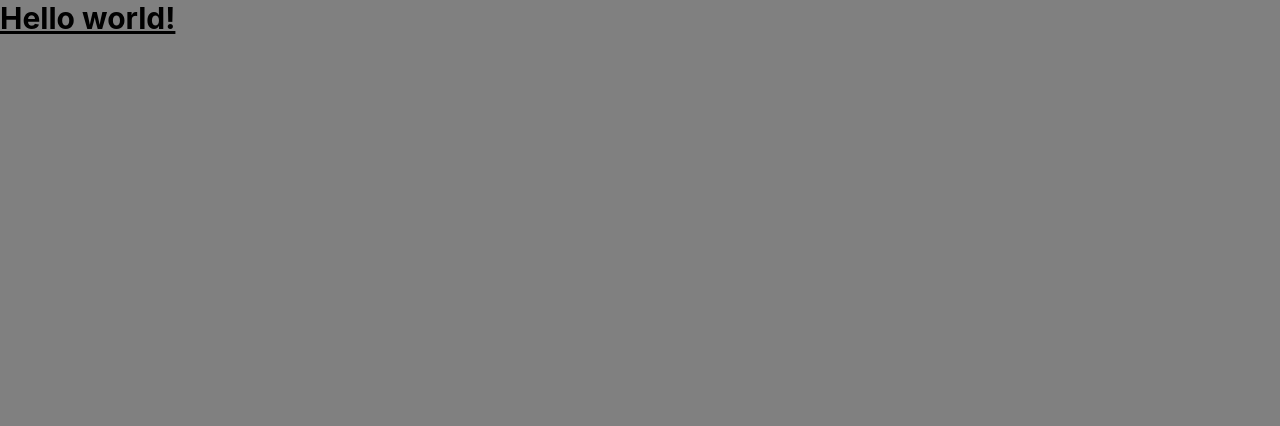
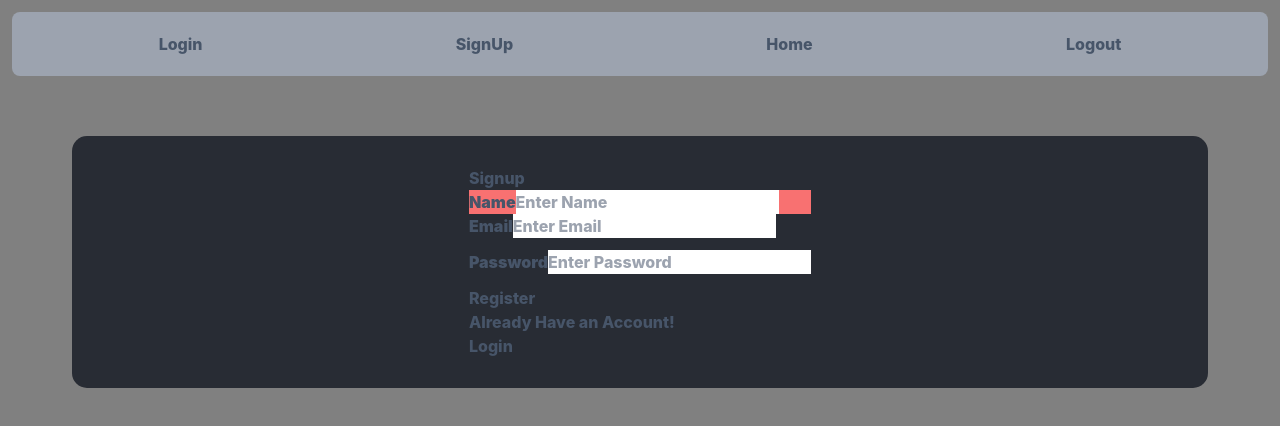
Before and after one commit to sabby74/own-login-signup-mern-frontend, a React (Create React App) app: page /signup in a window 1280 px wide. Shown: the top 426 px of the page. Built offline with nearby package versions, Linux system fonts and the light colour scheme.

Commit message:
good but not wrkng

```diff
--- a/package.json
+++ b/package.json
@@ -6,9 +6,12 @@
     "@testing-library/jest-dom": "^5.17.0",
     "@testing-library/react": "^13.4.0",
     "@testing-library/user-event": "^13.5.0",
+    "axios": "^1.5.1",
     "react": "^18.2.0",
     "react-dom": "^18.2.0",
+    "react-router-dom": "^6.16.0",
     "react-scripts": "5.0.1",
+    "sass": "^1.68.0",
     "web-vitals": "^2.1.4"
   },
   "scripts": {
--- a/src/App.css
+++ b/src/App.css
@@ -11,6 +11,27 @@
   .App-logo {
     animation: App-logo-spin infinite 20s linear;
   }
+}
+.login{
+  display: flex;
+  flex-direction: column;
+  align-items: center;
+  justify-content: center;
+  background-color: #282c34;
+  padding: 30px;
+  margin: 60px 60px 150px 60px;
+  border-radius: 15px;
+
+}
+.signup{
+  display: flex;
+  flex-direction: column;
+  align-items: center;
+  justify-content: center;
+  background-color: #282c34;
+  padding: 30px;
+  margin: 60px 60px 150px 60px;
+  border-radius: 15px;
 }
 
 .App-header {
--- a/src/App.js
+++ b/src/App.js
@@ -1,7 +1,16 @@
+import './App.css';
+import Header from './components/Header';
+import { Outlet } from 'react-router-dom';
+
 export default function App() {
   return (
-    <h1 className="text-3xl font-bold underline">
-      Hello world!
+    <h1 className="bg-gray-400 h-16 m-3 pb-4 font-extrabold rounded-lg text-slate-600 items-center">
+
+      <Header />
+      <Outlet />
+
+
+
     </h1>
   )
 }
--- /dev/null
+++ b/src/components/Header.jsx
@@ -0,0 +1,28 @@
+import React from 'react'
+import { Link } from 'react-router-dom'
+import { useNavigate } from 'react-router-dom'
+
+const Header = () => {
+  const navigate = useNavigate();
+  return (
+    <nav className="flex flex-row justify-around p-5 mb-6 " >
+
+        <Link className="hover:italic" to="/login">
+          <div>Login</div>
+        </Link>
+        <Link className="hover:italic" to="/signup">
+          <div>SignUp</div>
+        </Link>
+        <Link className="hover:italic" to="/home">
+          <div>Home</div>
+        </Link>
+
+
+        <button className="hover:italic" onClick={() => navigate("/home")}>
+        Logout
+      </button>
+      </nav>
+  )
+}
+
+export default Header
--- a/src/index.js
+++ b/src/index.js
@@ -1,13 +1,14 @@
 import React from 'react';
 import ReactDOM from 'react-dom/client';
 import './index.css';
-import App from './App';
 import reportWebVitals from './reportWebVitals';
+import { RouterProvider } from "react-router-dom"
+import router from "./router"
 
 const root = ReactDOM.createRoot(document.getElementById('root'));
 root.render(
   <React.StrictMode>
-    <App />
+     <RouterProvider router={router} />
   </React.StrictMode>
 );
 
--- /dev/null
+++ b/src/pages/Home.jsx
@@ -0,0 +1,9 @@
+import React from 'react'
+
+const Home = () => {
+  return (
+    <div>Home</div>
+  )
+}
+
+export default Home
--- /dev/null
+++ b/src/pages/Login.jsx
@@ -0,0 +1,66 @@
+import { useState } from "react";
+import { Link } from "react-router-dom";
+import axios from "axios";
+import { useNavigate } from "react-router-dom";
+
+function Login() {
+  const [email, setEmail] = useState();
+  const [password, setPassword] = useState();
+  const navigate = useNavigate();
+
+  const handleSubmit = (e) => {
+    e.preventDefault();
+    axios
+      .post("https://own-loginsignup-mern.onrender.com/login", {
+        email,
+        password,
+      })
+      .then((result) => {
+        console.log(result);
+        if (result.data === "success") {
+          navigate("/home");
+        }
+      })
+      .catch((err) => console.log(err));
+  };
+
+  return (
+    <div className="login">
+      <div className="bg-yellow-200">
+        <h2>Login</h2>
+        <form onSubmit={handleSubmit}>
+          <div className="bg-green-200">
+            <label htmlFor="email">
+              <strong>Email</strong>
+            </label>
+            <input
+              type="email"
+              placeholder="Enter Email"
+              name="email"
+              onChange={(e) => setEmail(e.target.value)}
+            />
+          </div>
+          <div className="bg-red-300 h-12">
+            <label htmlFor="password">
+              <strong>Password</strong>
+            </label>
+            <input
+              type="password"
+              placeholder="Enter Password"
+              name="password"
+              onChange={(e) => setPassword(e.target.value)}
+            />
+          </div>
+          <button type="submit" className="">
+            Login
+          </button>
+        </form>
+        <br />
+        <p>Create an Account here </p>
+        <Link to="/signup">Signup</Link>
+      </div>
+    </div>
+  );
+}
+
+export default Login;
--- /dev/null
+++ b/src/pages/Show.jsx
@@ -0,0 +1,9 @@
+import React from 'react'
+
+const Show = () => {
+  return (
+    <div>Show</div>
+  )
+}
+
+export default Show
--- /dev/null
+++ b/src/pages/Signup.jsx
@@ -0,0 +1,81 @@
+import { useState } from "react";
+import { Link } from "react-router-dom";
+import axios from "axios";
+import { useNavigate } from "react-router-dom";
+
+function Signup() {
+  const [name, setName] = useState("");
+  const [email, setEmail] = useState("");
+  const [password, setPassword] = useState("");
+const navigate = useNavigate()
+
+  const handleSubmit = (e) => {
+    e.preventDefault()
+    axios.post("https://own-loginsignup-mern.onrender.com/signup", {name , email , password})
+.then (result => {console.log(result)
+    navigate('/login')
+
+})
+    .catch(err => console.log(err))
+  }
+  return (
+    <div className="signup">
+      <div className="">
+        <h2>Signup</h2>
+        <form onSubmit={handleSubmit}>
+          <div className="bg-red-400 flex">
+            <label htmlFor="name">
+              <strong>Name</strong>
+            </label>
+            <input
+              type="text"
+              placeholder="Enter Name"
+              autoComplete="off"
+              name="name"
+              className=""
+              onChange={(e) => setName(e.target.value)}
+            />
+          </div>
+          <div className="mb-3">
+            <label htmlFor="email">
+              <strong>Email</strong>
+            </label>
+            <input
+              type="text"
+              placeholder="Enter Email"
+              autoComplete="off"
+              name="email"
+              className=""
+              onChange={(e) => setEmail(e.target.value)}
+            />
+          </div>
+          <div className="mb-3">
+            <label htmlFor="password">
+              <strong>Password</strong>
+            </label>
+            <input
+              type="password"
+              placeholder="Enter Password"
+              autoComplete="off"
+              name="password"
+              className=""
+              onChange={(e) => setPassword(e.target.value)}
+            />
+          </div>
+          <button type="submit" className="">
+            Register
+          </button>
+        </form>
+        <p>Already Have an Account!</p>
+        <Link
+          to="/login"
+          className=""
+        >
+          Login
+        </Link>
+      </div>
+    </div>
+  );
+}
+
+export default Signup;
--- /dev/null
+++ b/src/pages/Update.jsx
@@ -0,0 +1,9 @@
+import React from 'react'
+
+const Update = () => {
+  return (
+    <div>Update</div>
+  )
+}
+
+export default Update
--- /dev/null
+++ b/src/pages/index.jsx
@@ -0,0 +1,9 @@
+import React from 'react'
+
+const index = () => {
+  return (
+    <div>index</div>
+  )
+}
+
+export default index
--- a/src/router.js
+++ b/src/router.js
@@ -0,0 +1,22 @@
+import {
+  createBrowserRouter,
+  createRoutesFromElements,
+  Route,
+} from "react-router-dom";
+import App from "./App";
+import Login from "./pages/Login";
+import Signup from "./pages/Signup";
+import Home from "./pages/Home";
+import Header from "./components/Header";
+
+const router = createBrowserRouter(
+  createRoutesFromElements(
+    <Route path="/" element={<App />}>
+      <Route path="/login" element={<Login />} />
+      <Route path="/signup" element={<Signup />} />
+      <Route path="/home" element={<Home />} />
+    </Route>
+  )
+);
+
+export default router;
```
Also changed, not shown: 1 other file (tests, documents, lock files or other folders).
